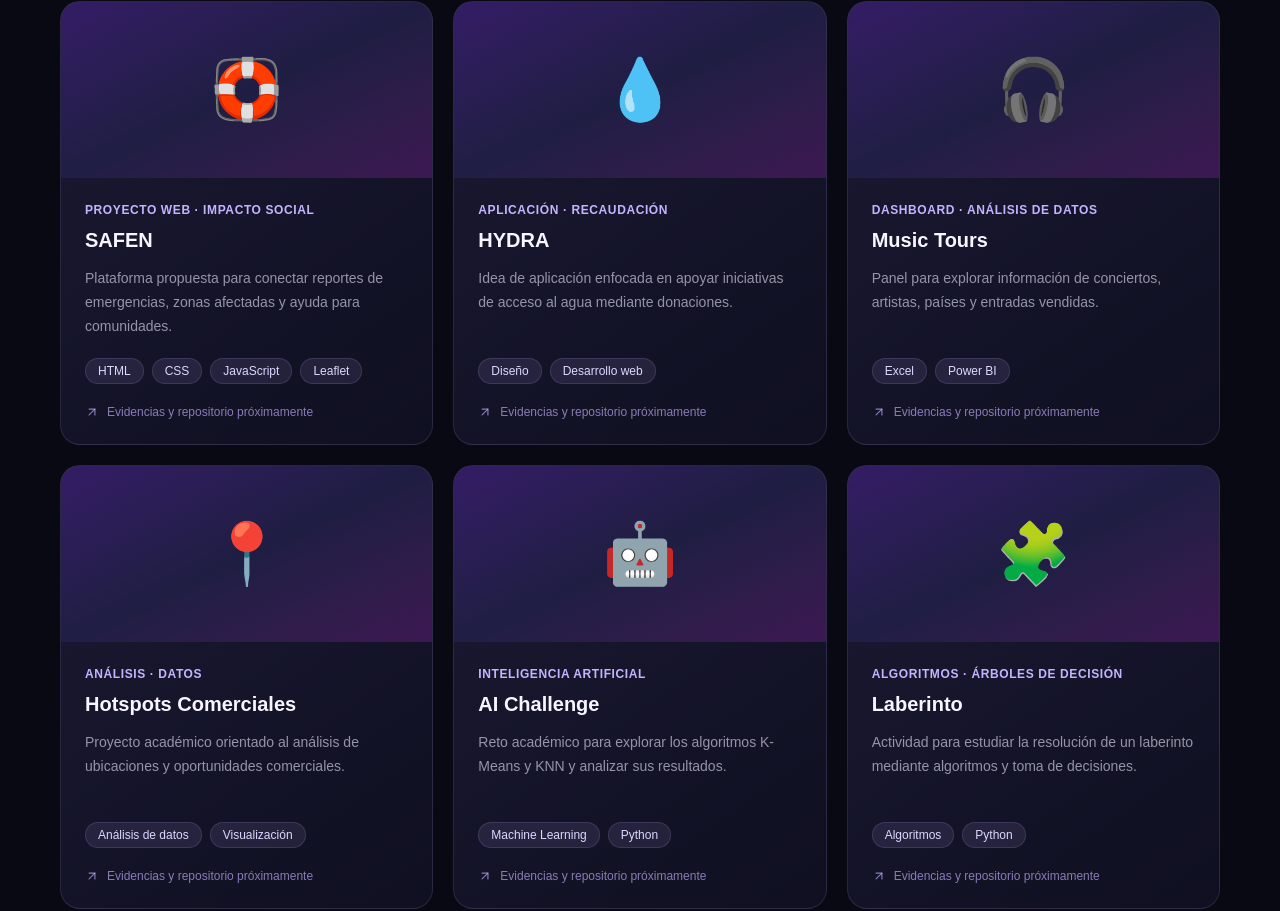
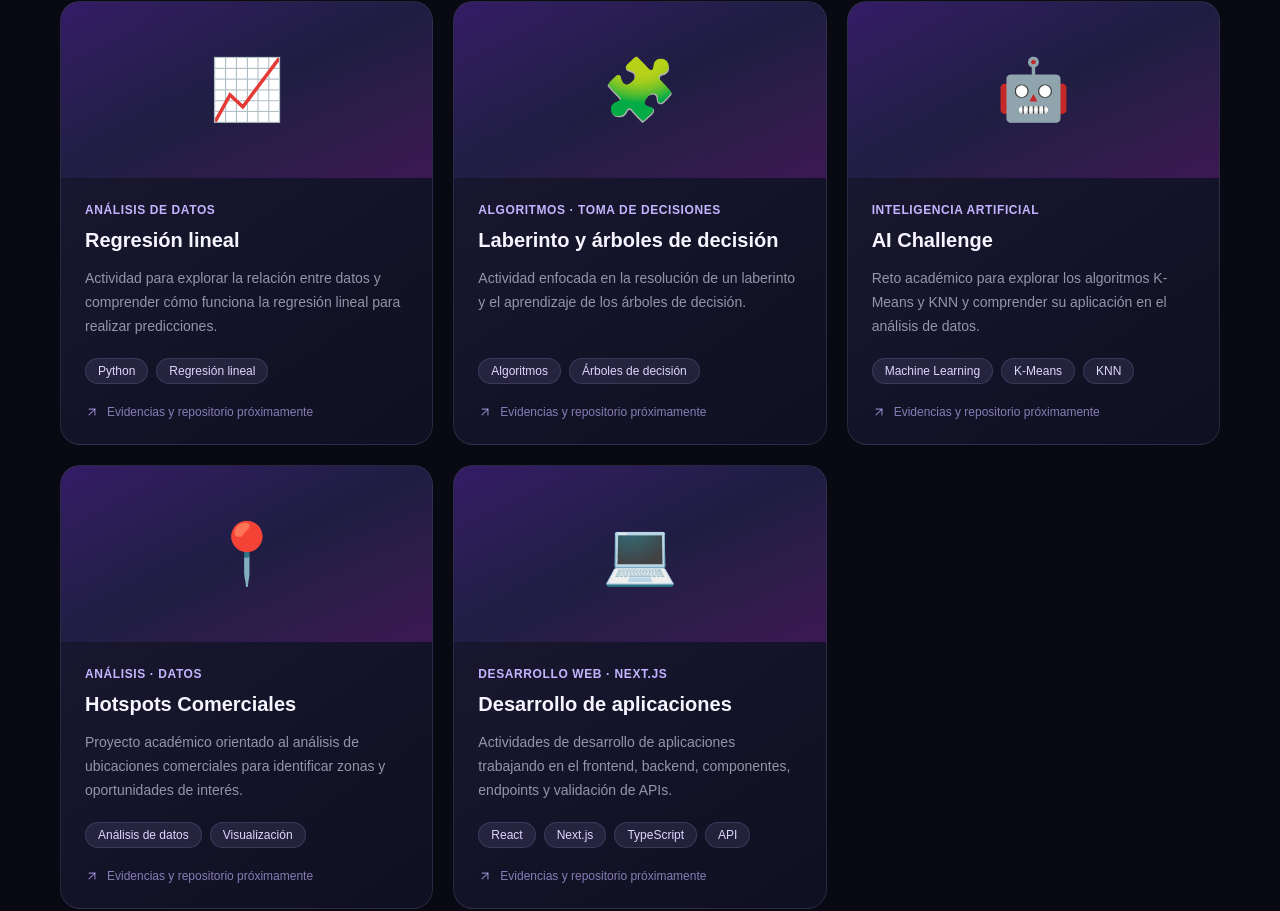
Before and after one commit to Amy-bea/Amy-portafolio, a Next.js app: page / in a window 1280 px wide. Shown: the part 2152-3063 px from the top of the page. Built offline with nearby package versions, Linux system fonts and the light colour scheme.

Commit message:
Actualizo las actividades de mi portafolio

```diff
--- a/app/page.tsx
+++ b/app/page.tsx
@@ -7,50 +7,46 @@ import {
 } from "lucide-react";
 import { FormEvent, useState } from "react";
 
+
 const projects = [
   {
-    name: "SAFEN",
-    category: "Proyecto web · Impacto social",
-    description: "Plataforma propuesta para conectar reportes de emergencias, zonas afectadas y ayuda para comunidades.",
-    tags: ["HTML", "CSS", "JavaScript", "Leaflet"],
-    icon: "🛟",
+    name: "Regresión lineal",
+    category: "Análisis de datos",
+    description: "Actividad para explorar la relación entre datos y comprender cómo funciona la regresión lineal para realizar predicciones.",
+    tags: ["Python", "Regresión lineal"],
+    icon: "📈",
   },
   {
-    name: "HYDRA",
-    category: "Aplicación · Recaudación",
-    description: "Idea de aplicación enfocada en apoyar iniciativas de acceso al agua mediante donaciones.",
-    tags: ["Diseño", "Desarrollo web"],
-    icon: "💧",
+    name: "Laberinto y árboles de decisión",
+    category: "Algoritmos · Toma de decisiones",
+    description: "Actividad enfocada en la resolución de un laberinto y el aprendizaje de los árboles de decisión.",
+    tags: ["Algoritmos", "Árboles de decisión"],
+    icon: "🧩",
   },
   {
-    name: "Music Tours",
-    category: "Dashboard · Análisis de datos",
-    description: "Panel para explorar información de conciertos, artistas, países y entradas vendidas.",
-    tags: ["Excel", "Power BI"],
-    icon: "🎧",
+    name: "AI Challenge",
+    category: "Inteligencia artificial",
+    description: "Reto académico para explorar los algoritmos K-Means y KNN y comprender su aplicación en el análisis de datos.",
+    tags: ["Machine Learning", "K-Means", "KNN"],
+    icon: "🤖",
   },
   {
     name: "Hotspots Comerciales",
     category: "Análisis · Datos",
-    description: "Proyecto académico orientado al análisis de ubicaciones y oportunidades comerciales.",
+    description: "Proyecto académico orientado al análisis de ubicaciones comerciales para identificar zonas y oportunidades de interés.",
     tags: ["Análisis de datos", "Visualización"],
     icon: "📍",
   },
   {
-    name: "AI Challenge",
-    category: "Inteligencia artificial",
-    description: "Reto académico para explorar los algoritmos K-Means y KNN y analizar sus resultados.",
-    tags: ["Machine Learning", "Python"],
-    icon: "🤖",
-  },
-  {
-    name: "Laberinto",
-    category: "Algoritmos · Árboles de decisión",
-    description: "Actividad para estudiar la resolución de un laberinto mediante algoritmos y toma de decisiones.",
-    tags: ["Algoritmos", "Python"],
-    icon: "🧩",
+    name: "Desarrollo de aplicaciones",
+    category: "Desarrollo web · Next.js",
+    description: "Actividades de desarrollo de aplicaciones trabajando en el frontend, backend, componentes, endpoints y validación de APIs.",
+    tags: ["React", "Next.js", "TypeScript", "API"],
+    icon: "💻",
   },
 ];
+
+
 
 const skills = [
   { name: "Python", level: "En aprendizaje", icon: "🐍" },
```
